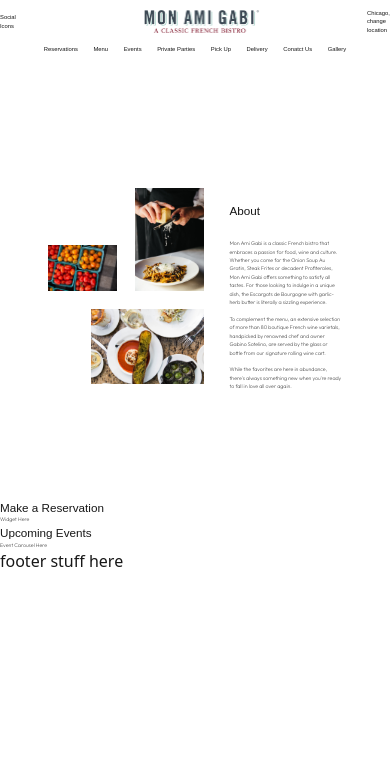
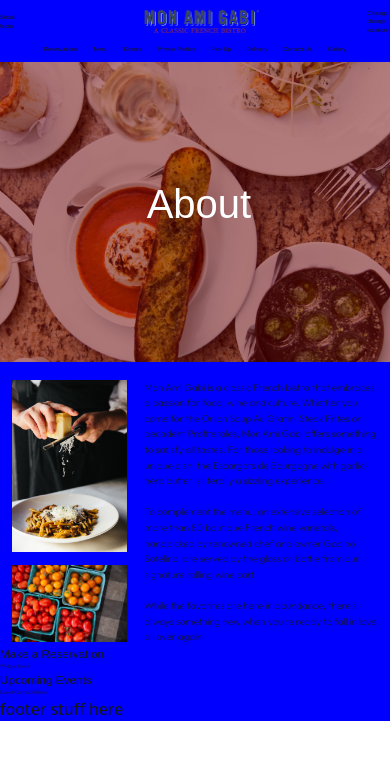
Before and after one commit to StephanieStralina/monamiproject, a Next.js app: page / in a window 390 px wide. Shown: the top 760 px of the page. Built offline with nearby package versions, Linux system fonts and the light colour scheme; a web font is replaced by a local one.

Commit message:
Add tablet about section styling

```diff
--- a/app/globals.css
+++ b/app/globals.css
@@ -9,13 +9,6 @@
 @theme inline {
   --color-background: var(--background);
   --color-foreground: var(--foreground);
-}
-
-@media (prefers-color-scheme: dark) {
-  :root {
-    --background: #0a0a0a;
-    --foreground: #ededed;
-  }
 }
 
 html {
@@ -38,6 +31,7 @@
   font-weight: 200;
   font-family: var(--font-outfit), Helvetica, sans-serif;
   font-size:1.35vw;
+  line-height: 160%;
 }
 
 /* About section for gallery display desktop */
@@ -49,35 +43,42 @@
   gap: 10px;
 }
 
+#about .img1,
+#about .img2,
+#about .img3 {
+  margin-right: 2vmin;
+}
+
 #about .img1 {
   grid-column: 1 / 3;
   grid-row: 3 / 5;
-  margin-right: 2vmin;
   align-self: end;
 }
 
 #about .img2 {
   grid-column: 3 / 5;
   grid-row: 1 / 5;
-  margin-right: 2vmin;
   align-self: end;
 }
 
 #about .img3 {
   grid-column: 2 / 5;
   grid-row: 5 / 9;
-  margin-right: 2vmin;
   margin-top: 2vmin;
 }
 
-#about .about-text {
+#about h1,
+#about p {
   grid-column: 5 / -1;
-  grid-row: 3 / 7;
   margin-left: 2vmin;
 }
 
+#about h1 {
+  grid-row: 3 / 7;
+}
+
 #about p {
-  line-height: 160%;
+  grid-row: 4 / 7;
 }
 
 /* End About Section desktop */
@@ -123,3 +124,88 @@
 }
 
 /* End Nav Grid desktop */
+
+
+/* Tablet Breakpoint 'lg' */
+@media (max-width: 1024px) {
+
+    /* About section for gallery display desktop */
+    #about {
+      grid-template-columns: 1fr 2fr;
+      grid-template-rows: 300px auto auto;
+    }
+
+    #about .img3 {
+      grid-column: 1 / -1;
+      grid-row: 1 / 2;
+      display: grid;
+      place-items: center;
+      position: relative;
+      height: 300px;
+      z-index: 0;
+      margin-right: 0;
+    }
+
+    #about .img3 img {
+      width: 100%;
+      height: 300px;
+      object-fit: cover;
+      grid-column: 1 / -1;
+      grid-row: 1 / -1;
+      z-index: 0;
+      align-self: start;
+    }
+
+    #about .img3::before {
+      content: "";
+      position: absolute;
+      inset: 0;
+      background-color: rgba(111, 0, 0, 0.5); /* red with transparency */
+      z-index: 1;
+    }
+
+
+    /* col-2 layout below hero */
+    #about .img2,
+    #about .img1 {
+      grid-column: 1 / 2;
+      margin-right: 0;
+      padding-left: 3vmin;
+      align-self: auto;
+    }
+
+    #about .img2 {
+      grid-row: 2 / 3;
+      margin-top: 4vmin;
+    }
+
+    #about .img1 {
+      grid-row: 3 / 4;
+    }
+
+    #about h1 {
+      grid-column: 1 / -1;
+      grid-row: 1 / 2;
+      z-index: 2;
+      color: white;
+      font-size: 2.5rem;
+      text-align: center;
+      align-self: center;
+      padding: 2rem;
+    }
+
+    #about p {
+      grid-column: 2 / 3;
+      grid-row: 2 / 4;
+      margin-top: 4vmin;
+      padding-right: 3vmin;
+      font-size: 2.5vw;
+    }
+}
+
+
+/* Desktop Breakpoint 'sm' */
+@media (max-width: 640px) {
+  body
+  {background-color: blue;}
+}
--- a/app/page.tsx
+++ b/app/page.tsx
@@ -4,7 +4,7 @@
 export default function Home() {
   return (
     <>
-      <section className="p-12" id="about">
+      <section className="lg:p-12" id="about">
         <div className="img1">
           <Image
             src="/img/tomatoes.jpg"
@@ -28,12 +28,12 @@
             src="/img/feast.jpg"
             width={1200}
             height={800}
-            className="w-full h-auto"
+            // className="w-full h-auto"
+            className="object-cover"
             alt="Spread of bread, soup, escargot"
             />
         </div>
-        <div className="about-text">
-          <h1 className="pb-5">About</h1>
+          <h1 className="pb-5"> About</h1>
           <p>Mon Ami Gabi is a classic French bistro that embraces a passion for food,
           wine and culture. Whether you come for the Onion Soup Au Gratin, Steak Frites
           or decadent Profiteroles, Mon Ami Gabi offers something to satisfy all tastes.
@@ -46,7 +46,6 @@
           <br />
           While the favorites are here in abundance, there's always something new when you're
           ready to fall in love all over again.</p>
-        </div>
       </section>
       <section className="reservations">
         <h1>Make a Reservation</h1>
--- a/app/reservations/page.tsx
+++ b/app/reservations/page.tsx
@@ -1,7 +1,7 @@
 
 export default function Reservations() {
     return (
-        <div className="p-15">
+        <div>
         This would be a reservation!
         </div>
     )
```
